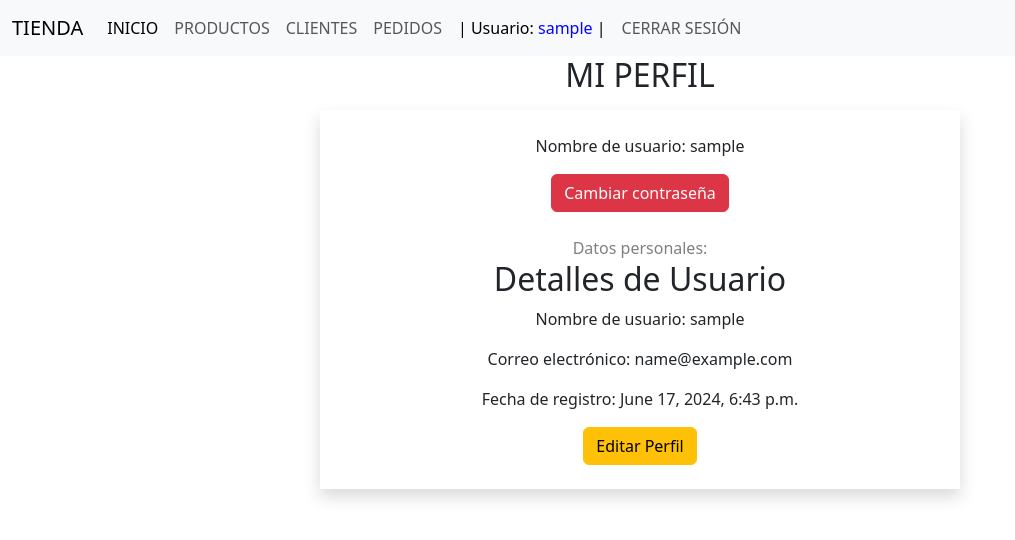
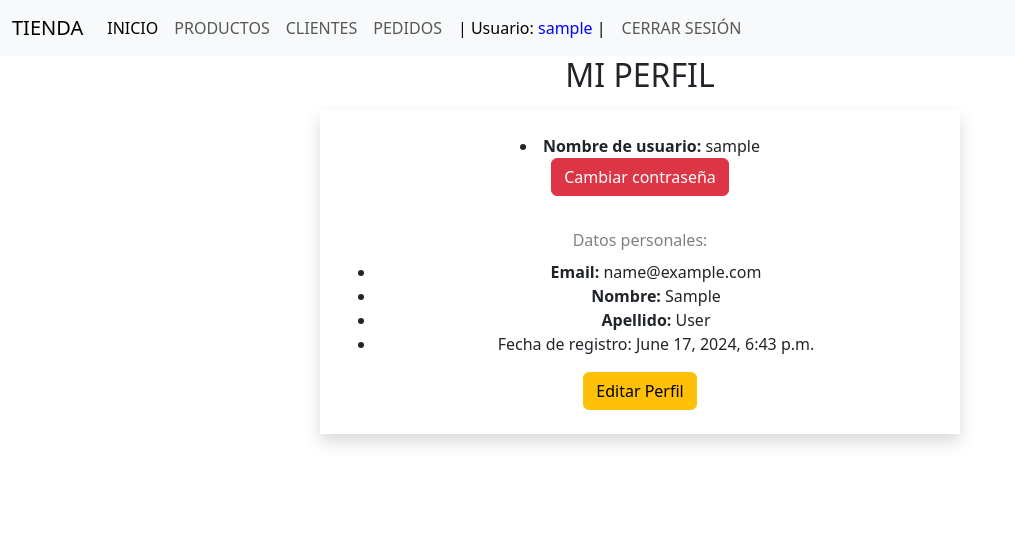
Before and after one commit to NEPalacios/PREENTREGA3-PALACIOS, a Django app: page /login/usuario/ in a window 1280 px wide. Shown: the top 540 px of the page, without its empty margins (0-1015 px from the left). Run offline with Django 5.2, Linux system fonts and the light colour scheme; the visitor is signed in with stand-in values (Sample User, id 1).

Commit message:
fix: login y editar perfil

```diff
--- a/login/forms.py
+++ b/login/forms.py
@@ -7,6 +7,8 @@ class RegistroForm(forms.Form):
     email = forms.EmailField(label='Correo electrónico')
     password1 = forms.CharField(label='Contraseña', widget=forms.PasswordInput)
     password2 = forms.CharField(label='Confirmar contraseña', widget=forms.PasswordInput)
+    nombre = forms.CharField(label='Nombre', max_length=30)
+    apellido = forms.CharField(label='Apellido', max_length=30)
 
     def clean_username(self):
         username = self.cleaned_data['username']
--- a/login/templates/login/usuario.html
+++ b/login/templates/login/usuario.html
@@ -11,16 +11,22 @@
 <h2 class="text-center">MI PERFIL</h2>
 
 <div class="w-50 shadow mx-auto p-4 m-3 text-center">
-    <p>Nombre de usuario: {{ usuario.username }}</p>
+    <li><strong>Nombre de usuario:</strong> {{ user.username }}</li>
     <a href="{% url 'login:password_editar' %}" class="btn btn-danger">Cambiar contraseña</a><br>
 
     <div>
         <br>
-        <span class="form-control-color text-black-50">Datos personales:</span>
-        <h2>Detalles de Usuario</h2>
-        <p>Nombre de usuario: {{ usuario.username }}</p>
-        <p>Correo electrónico: {{ usuario.email }}</p>
-        <p>Fecha de registro: {{ usuario.date_joined }}</p>
+        <h2></h2><span class="form-control-color text-black-50">Datos personales:</span></h2>
+        {% if user %}
+        <h3></h3>
+        <ul>
+
+            <li><strong>Email:</strong> {{ user.email }}</li>
+            <li><strong>Nombre:</strong> {{ user.first_name }}</li>
+            <li><strong>Apellido:</strong> {{ user.last_name }}</li>
+            <li>Fecha de registro: {{ usuario.date_joined }}</li>
+        </ul>
+        {% endif %}
         <a href="{% url 'login:usuario_editar' %}" class="btn btn-warning">Editar Perfil</a>
     </div>
 </div>
--- a/login/views.py
+++ b/login/views.py
@@ -35,12 +35,17 @@ def registro(request):
             username = form.cleaned_data['username']
             email = form.cleaned_data['email']
             password = form.cleaned_data['password1']
-            User.objects.create_user(username=username, email=email, password=password)
+            nombre = form.cleaned_data['nombre']
+            apellido = form.cleaned_data['apellido']
+            user = User.objects.create_user(username=username, email=email, password=password)
+            user.nombre = nombre
+            user.apellido = apellido
+            user.save()
             return redirect('tienda:index')
     else:
         form = RegistroForm()
+
     return render(request, 'login/usuarioRegistro.html', {'form': form})
-
 def salir(request):
     logout(request)
     return redirect("tienda:index")
@@ -54,8 +59,7 @@ def usuario_detalle(request):
 
 @login_required
 def usuario_editar(request):
-    usuario = request.user  # Obtener el usuario autenticado directamente
-
+    usuario = request.user
     if request.method == "POST":
         form = UsuarioForm(request.POST, instance=usuario)
         if form.is_valid():
@@ -66,8 +70,7 @@ def usuario_editar(request):
             messages.error(request, "Error al actualizar el perfil")
     else:
         form = UsuarioForm(instance=usuario)
-
-    return render(request, "login/editarUsuario.html", {"form": form})
+    return render(request, "login/usuarioEditar.html", {"form": form})
 
 
 def password_editar(request):
```
Also changed, not shown: login/templates/login/usuarioEditar.html (renamed from login/templates/login/editarUsuario.html).
